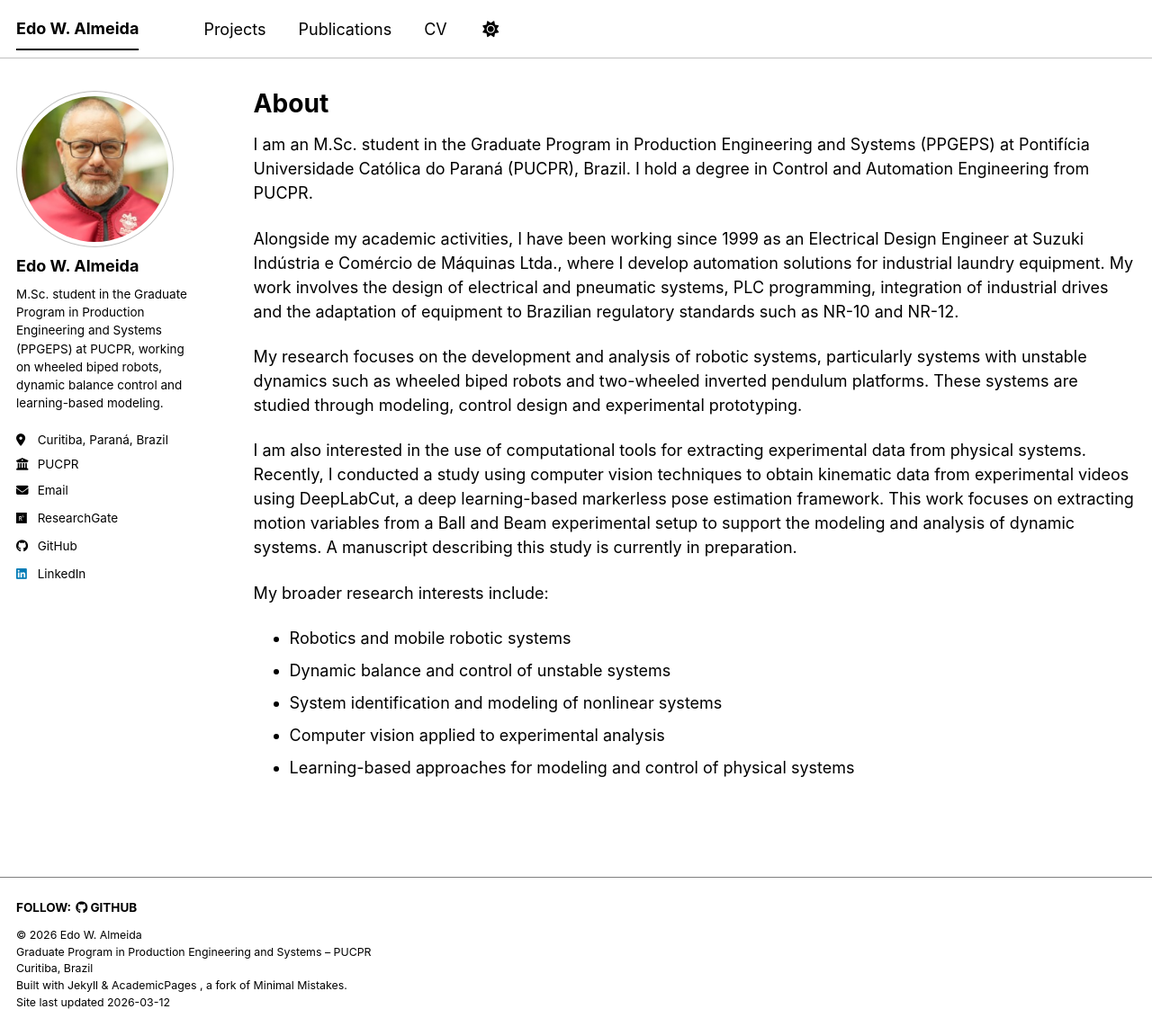
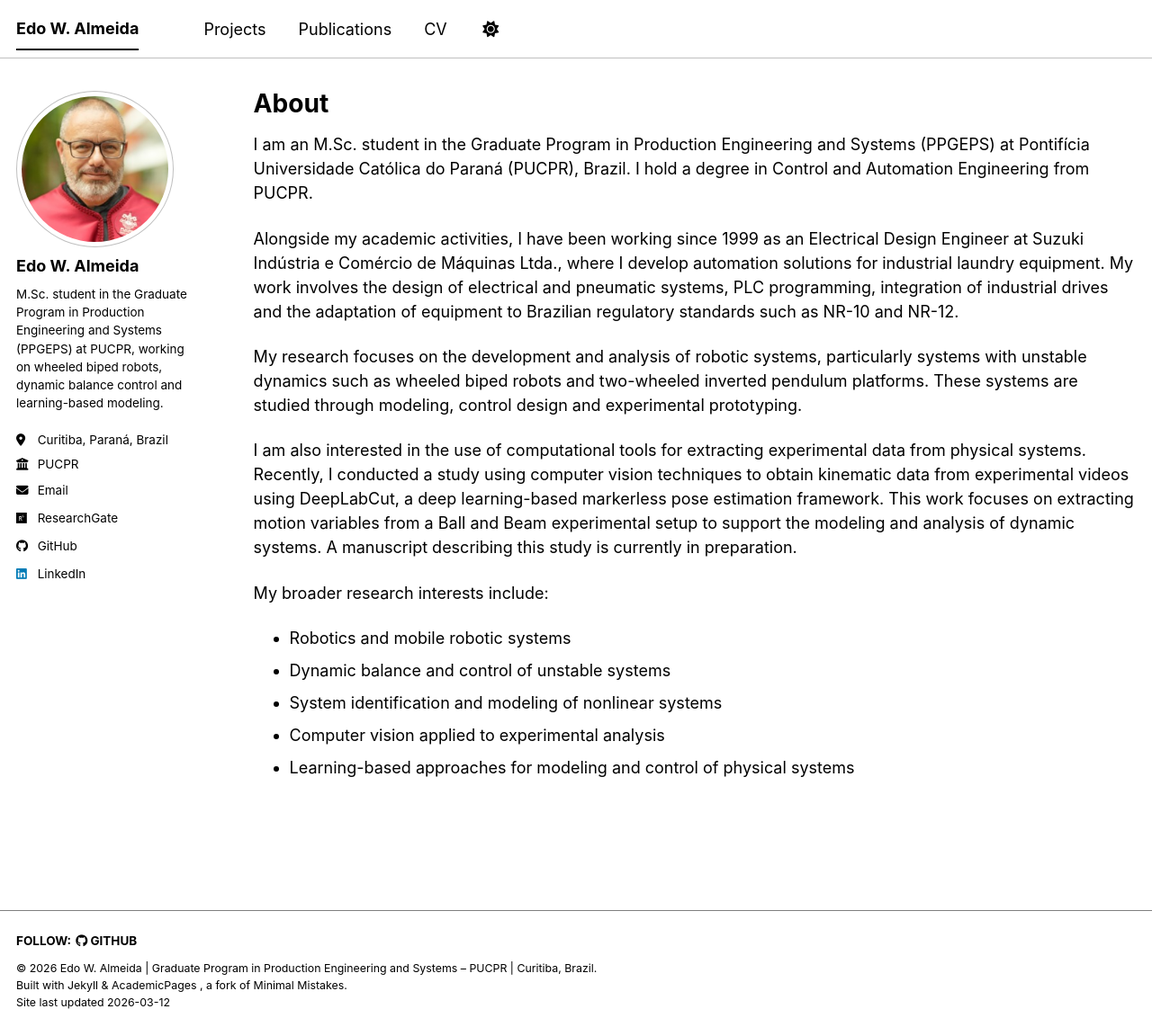
Before and after one commit to EdoAlmeida/EdoAlmeida.github.io, a Jekyll site: the page built from _pages/about.md, in a window 1280 px wide and 1142 px high. Shown: the whole window at 90% size. Built offline with Jekyll 4.4.1, drawn with Linux system fonts in a browser that asks for light colours; a script bundle is joined from its source files by our own code; library files that are not in the unit come from our copies.

Commit message:
Update footer.html

```diff
--- a/_includes/footer.html
+++ b/_includes/footer.html
@@ -23,11 +23,7 @@
   <!-- &copy; {{ site.time | date: '%Y' }} {{ site.name | default: site.title }}, {{ site.data.ui-text[site.locale].powered_by | default: "Powered by" }} <a href="https://jekyllrb.com" rel="nofollow">Jekyll</a> &amp; <a href="https://github.com/academicpages/academicpages.github.io">AcademicPages</a>, a fork of <a href="https://mademistakes.com/work/minimal-mistakes-jekyll-theme/" rel="nofollow">Minimal Mistakes</a>.<br />
   Site last updated {{ "now" | date: '%Y-%m-%d' }} -->
 
-  &copy; {{ site.time | date: '%Y' }} {{ site.name | default: site.title }}<br>
-  Graduate Program in Production Engineering and Systems –
-  <a href="https://www.pucpr.br">PUCPR</a><br>
-  Curitiba, Brazil<br />
+  &copy; {{ site.time | date: '%Y' }} {{ site.name | default: site.title }} |   Graduate Program in Production Engineering and Systems – <a href="https://www.pucpr.br">PUCPR</a> | Curitiba, Brazil.<br />
   Built with <a href="https://jekyllrb.com" rel="nofollow">Jekyll</a> &amp; <a href="https://github.com/academicpages/academicpages.github.io">AcademicPages</a> , a fork of <a href="https://mademistakes.com/work/minimal-mistakes-jekyll-theme/" rel="nofollow">Minimal Mistakes</a>.<br />
   Site last updated {{ "now" | date: '%Y-%m-%d' }}
-
 </div>
```
